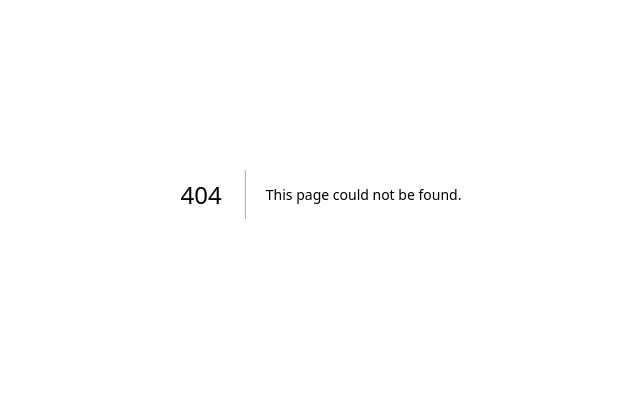
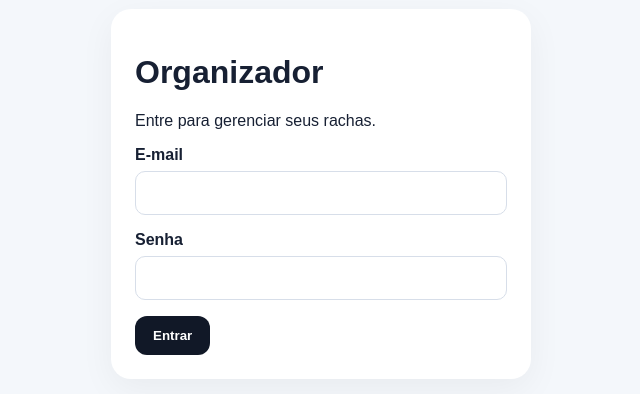
Before and after one commit to gustavoguga18/Racha-da-Galera, a Next.js app: page /admin/login in a window 1280 px wide. Before the commit this address had no page. Shown: the part 206-600 px from the top of the page, without its empty margins (319-959 px from the left). Built offline with nearby package versions, Linux system fonts and the light colour scheme.

Commit message:
Add files via upload

```diff
--- /dev/null
+++ b/app/admin/login/page.tsx
@@ -0,0 +1,25 @@
+ "use client";
+import { useState } from "react";
+import { createClient } from "@/lib/supabase-browser";
+import { useRouter } from "next/navigation";
+
+export default function Login() {
+  const [email,setEmail]=useState("");
+  const [password,setPassword]=useState("");
+  const [error,setError]=useState("");
+  const router=useRouter();
+
+  async function submit(e: React.FormEvent) {
+    e.preventDefault(); setError("");
+    const { error } = await createClient().auth.signInWithPassword({email,password});
+    if(error) return setError(error.message);
+    router.push("/admin");
+  }
+  return <main className="auth"><form className="card" onSubmit={submit}>
+    <h1>Organizador</h1><p>Entre para gerenciar seus rachas.</p>
+    <label>E-mail<input value={email} onChange={e=>setEmail(e.target.value)} type="email" required/></label>
+    <label>Senha<input value={password} onChange={e=>setPassword(e.target.value)} type="password" required/></label>
+    {error && <div className="error">{error}</div>}
+    <button className="button">Entrar</button>
+  </form></main>;
+}
```
